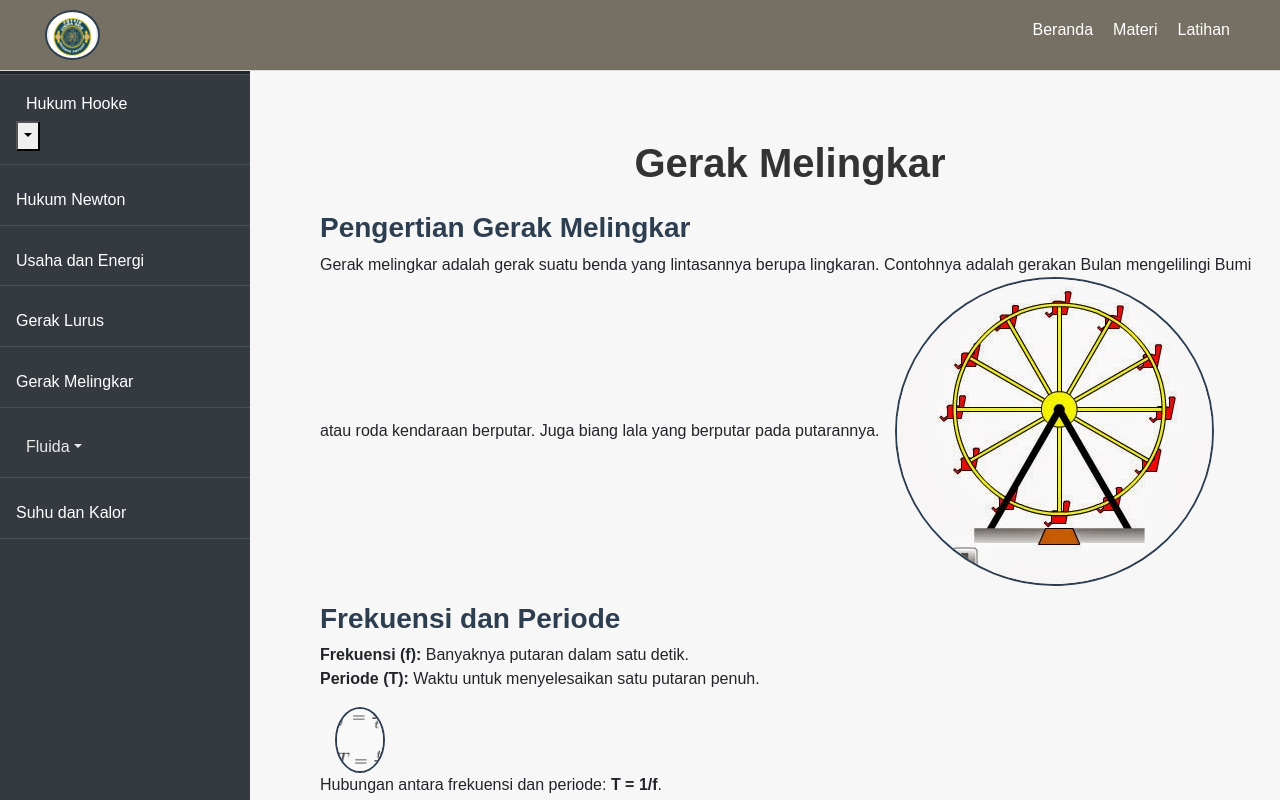
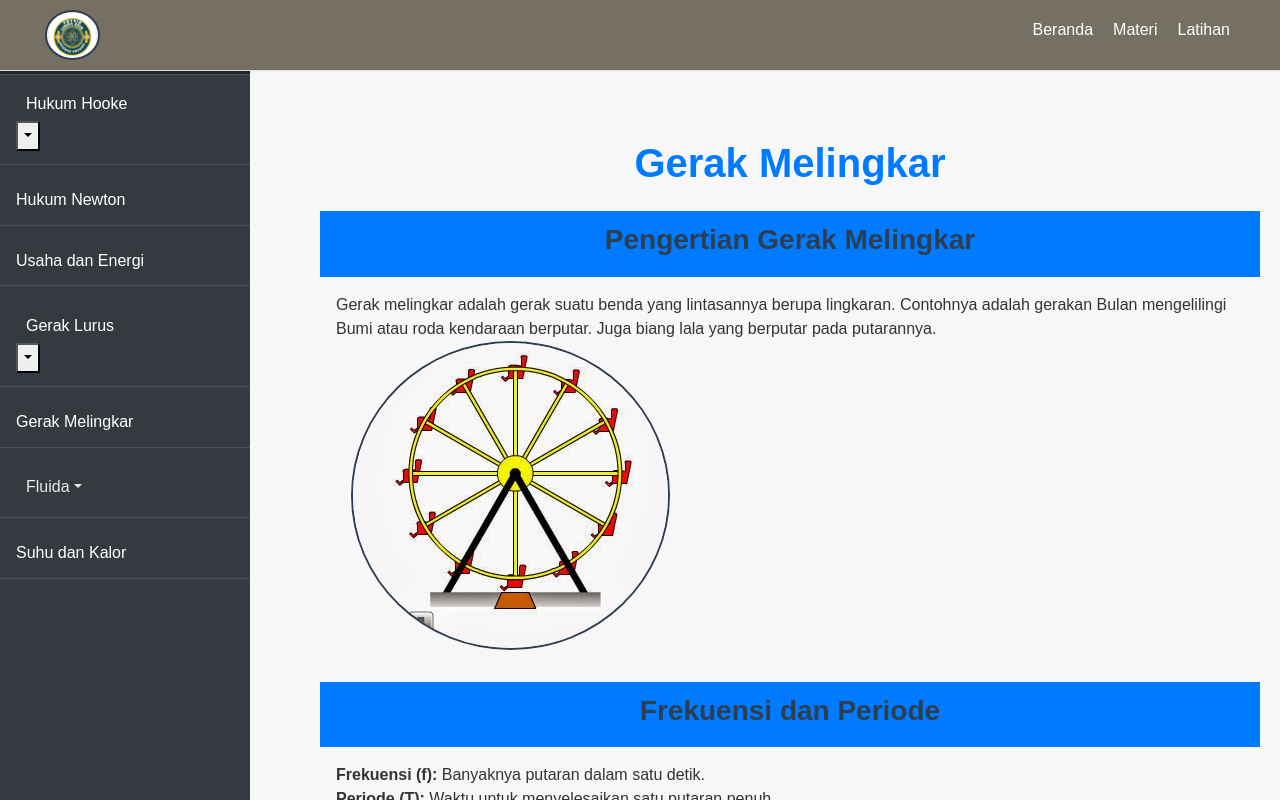
Before and after one commit to barthms/physic-SMA, a React (Create React App) app: page /gerakmelingkar in a window 1280 px wide. Built offline with nearby package versions, Linux system fonts and the light colour scheme.

Commit message:
memperbaiki code

```diff
--- a/src/App.js
+++ b/src/App.js
@@ -13,11 +13,18 @@
 import Soal from "./pages/LatihanSoal";
 import GerakMelingkar from "./pages/Gerakmelingkar";
 import Navbar from "./components/Navbar";
-
+import SuhudanKalor from "./pages/Suhu";
 import NewtonLaws from "./pages/NewtonLaws";
 import Fluida from "./pages/fluida";
 import Contoh from "./pages/contoh/Contohh";
 import FluidaDinamis from "./pages/Dinamis";
+import EnergiPotensial from "./pages/EnergiP";
+import Besaran from "./pages/Besaran";
+import SusunanPegas from "./pages/susunanpegas";
+import GerakJatuhBebas from "./pages/GerakJatuhBebas";
+import GerakVertikalAtas from "./pages/GerakVertikalAtas";
+import GerakVertikalBawah from "./pages/GerakVertikalBawah";
+
 
 
 const AppContent = () => {
@@ -45,6 +52,13 @@
                         <Route path="/GLBB" element={<GerakLurus />} />
                         <Route path="/latihansoal" element={<Soal />} />
                         <Route path="/contoh" element={<Contoh />} />
+                        <Route path="/pages/suhu" element={<SuhudanKalor/>}/>
+                        <Route path="/pages/EnergiP" element={<EnergiPotensial/>}/>
+                        <Route path="/pages/Besaran" element={<Besaran/>}/>
+                        <Route path="/pages/susunanpegas" element={<SusunanPegas/>}/>
+                        <Route path="/pages/GerakJatuhBebas" element={<GerakJatuhBebas/>}/>
+                        <Route path="/pages/GerakVertikalAtas" element={<GerakVertikalAtas/>}/>
+                        <Route path="/pages/GerakVertikalBawah" element={<GerakVertikalBawah/>}/>
                     </Routes>
                 </div>
             </div>
--- a/src/components/Sidebar.js
+++ b/src/components/Sidebar.js
@@ -5,6 +5,7 @@
 const Sidebar = () => {
     const [isFluidaOpen, setIsFluidaOpen] = useState(false);
     const [isHookeOpen, setIsHookeOpen] = useState(false);
+    const [isGerakLurusOpen, setIsGerakLurusOpen] = useState(false);
 
     const toggleFluida = () => {
         setIsFluidaOpen((prev) => !prev);
@@ -12,6 +13,10 @@
     const toggleDropdown = (event) => {
         event.preventDefault();
         setIsHookeOpen(!isHookeOpen);
+    };
+    const toggleDropdownGerakLurus = (event) => {
+        event.preventDefault();
+        setIsGerakLurusOpen(!isGerakLurusOpen);
     };
 
     return (
@@ -40,7 +45,7 @@
                                 <Link to="/pages/Besaran">Besaran Hukum Hooke</Link>
                             </li>
                             <li className="dropdown-item">
-                                <Link to="/pages/Susunanpegas">Susunan Pegas</Link>
+                                <Link to="/pages/susunanpegas">Susunan Pegas</Link>
                             </li>
                         </ul>
                     )}
@@ -52,7 +57,29 @@
                     <Link to="/usaha">Usaha dan Energi</Link>
                 </li>
                 <li className="nav-item">
-                    <Link to="/geraklurus">Gerak Lurus</Link>
+                    <Link to="/geraklurus"
+                        className="nav-link"
+                    >
+                        Gerak Lurus
+                    </Link>
+                    <button
+                        className="dropdown-toggle"
+                        onClick={toggleDropdownGerakLurus}
+                        aria-expanded={isGerakLurusOpen}>
+                    </button>
+                    {isGerakLurusOpen && (
+                        <ul className="dropdown-list">
+                            <li className="dropdown-item">
+                                <Link to="/pages/GerakJatuhBebas">Gerak Jatuh Bebas</Link>
+                            </li>
+                            <li className="dropdown-item">
+                                <Link to="/pages/GerakVertikalAtas">Gerak Vertikal Atas</Link>
+                            </li>
+                            <li className="dropdown-item">
+                                <Link to="/pages/GerakVertikalBawah">Gerak Vertikal Bawah</Link>
+                            </li>
+                        </ul>
+                    )}
                 </li>
                 <li className="nav-item">
                     <Link to="/gerakmelingkar">Gerak Melingkar</Link>
--- a/src/pages/Gerakmelingkar.js
+++ b/src/pages/Gerakmelingkar.js
@@ -4,6 +4,7 @@
 import gm3 from "../assets/gm3.jpg";
 import bianglala from "../assets/Bianglala.png";
 import "./GerakMelingkar.css";
+
 
 const cardData = [
   {
@@ -71,7 +72,7 @@
         ))}
       </div>
       <div className="simulasi-box text-center">
-        <Link to="/Fisik">
+        <Link to="/pages/Fisik">
           <button className="btn-animation">Simulasi Gerak</button>
         </Link>
       </div>
```
